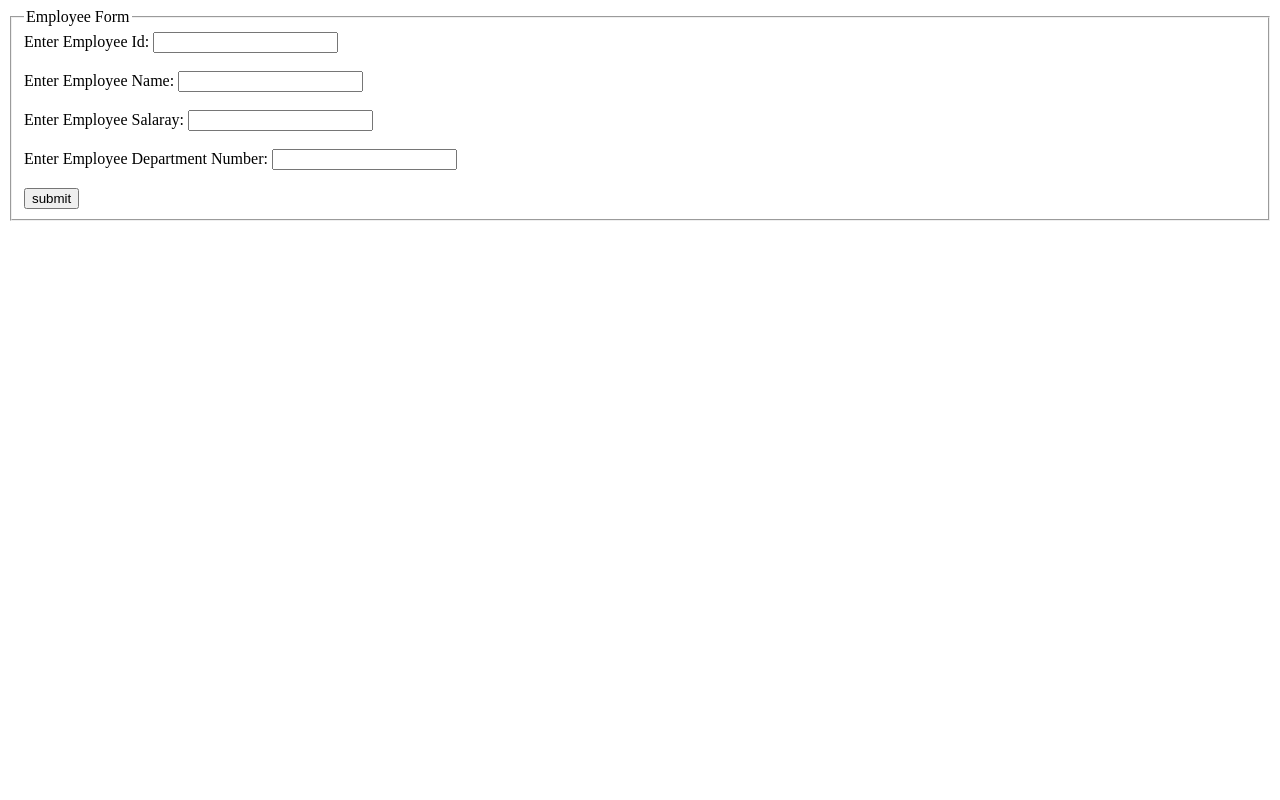
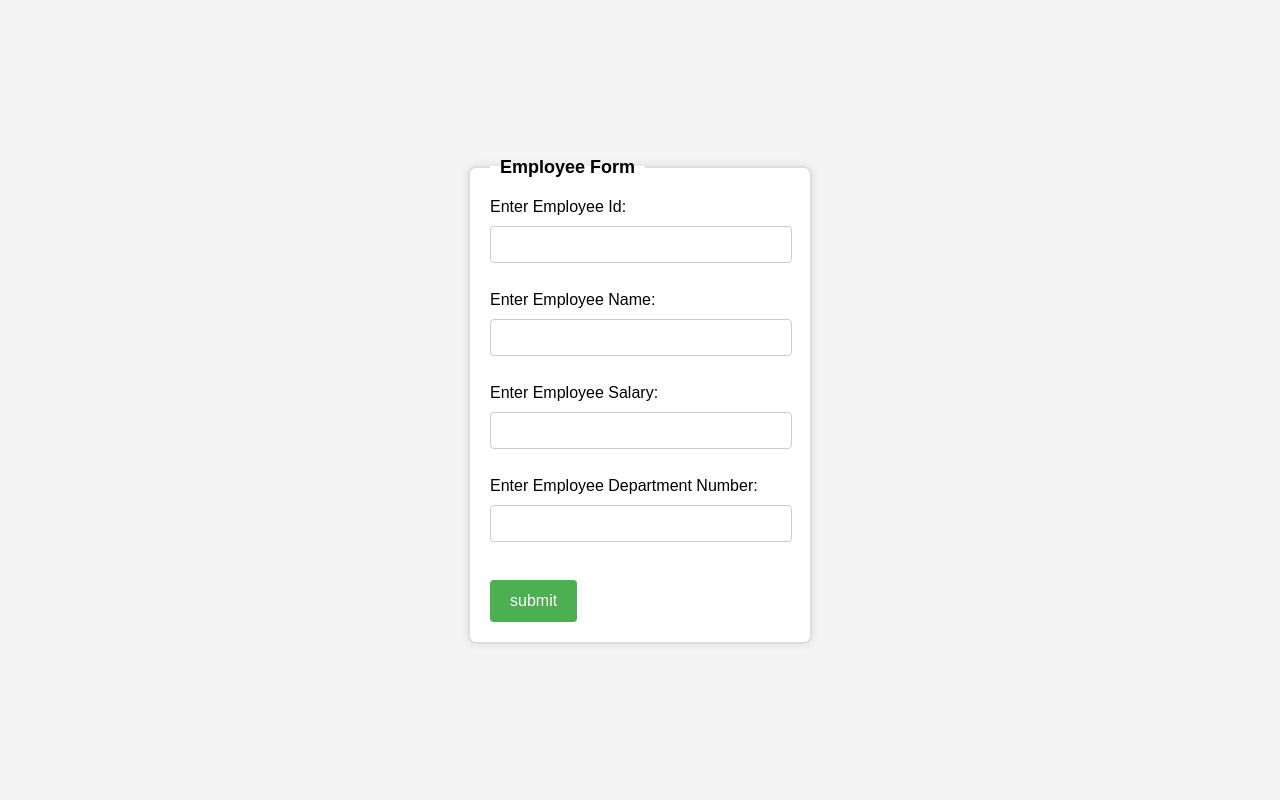
Before and after one commit to kartheekbasa/Django_crud_operation, a Django app: page /in/ in a window 1280 px wide. Run offline with Django 5.2, Linux system fonts and the light colour scheme.

Commit message:
Update input_form.html
added CSS

```diff
--- a/Templates/input_form.html
+++ b/Templates/input_form.html
@@ -2,19 +2,76 @@
 <html lang="en">
 <head>
     <meta charset="UTF-8">
-    <title>Title</title>
+    <title>Employee Form</title>
+    <style>
+        /* General styling for body */
+        body {
+            font-family: Arial, sans-serif;
+            background-color: #f4f4f4;
+            display: flex;
+            justify-content: center;
+            align-items: center;
+            height: 100vh;
+            margin: 0;
+        }
+
+        /* Fieldset styling */
+        fieldset {
+            width: 300px;
+            background: #fff;
+            border: 2px solid #ddd;
+            border-radius: 8px;
+            box-shadow: 0px 0px 10px rgba(0, 0, 0, 0.1);
+            padding: 20px;
+        }
+
+        /* Legend styling */
+        legend {
+            font-size: 18px;
+            font-weight: bold;
+            padding: 0 10px;
+        }
+
+        /* Input fields styling */
+        input[type="text"] {
+            width: calc(100% - 20px);
+            padding: 10px;
+            margin: 10px 0;
+            border: 1px solid #ccc;
+            border-radius: 4px;
+        }
+
+        /* Submit button styling */
+        input[type="submit"] {
+            background-color: #4CAF50;
+            color: white;
+            border: none;
+            padding: 12px 20px;
+            text-align: center;
+            text-decoration: none;
+            display: inline-block;
+            font-size: 16px;
+            margin-top: 10px;
+            cursor: pointer;
+            border-radius: 4px;
+        }
+
+        input[type="submit"]:hover {
+            background-color: #45a049;
+        }
+    </style>
 </head>
 <body>
    <fieldset>
        <legend>Employee Form</legend>
        <form action="insert">
-           Enter Employee Id:
+           Enter Employee Id:<br>
            <input type="text" name="id"><br><br>
-           Enter Employee Name:
+           Enter Employee Name:<br>
            <input type="text" name="name"><br><br>
-           Enter Employee Salaray:
+           Enter Employee Salary:<br>
            <input type="text" name="salary"><br><br>
-           Enter Employee Department Number:
+           Enter Employee Department Number:<br>
            <input type="text" name="dno"><br><br>
            <input type="submit" value="submit">
        </form>
```
